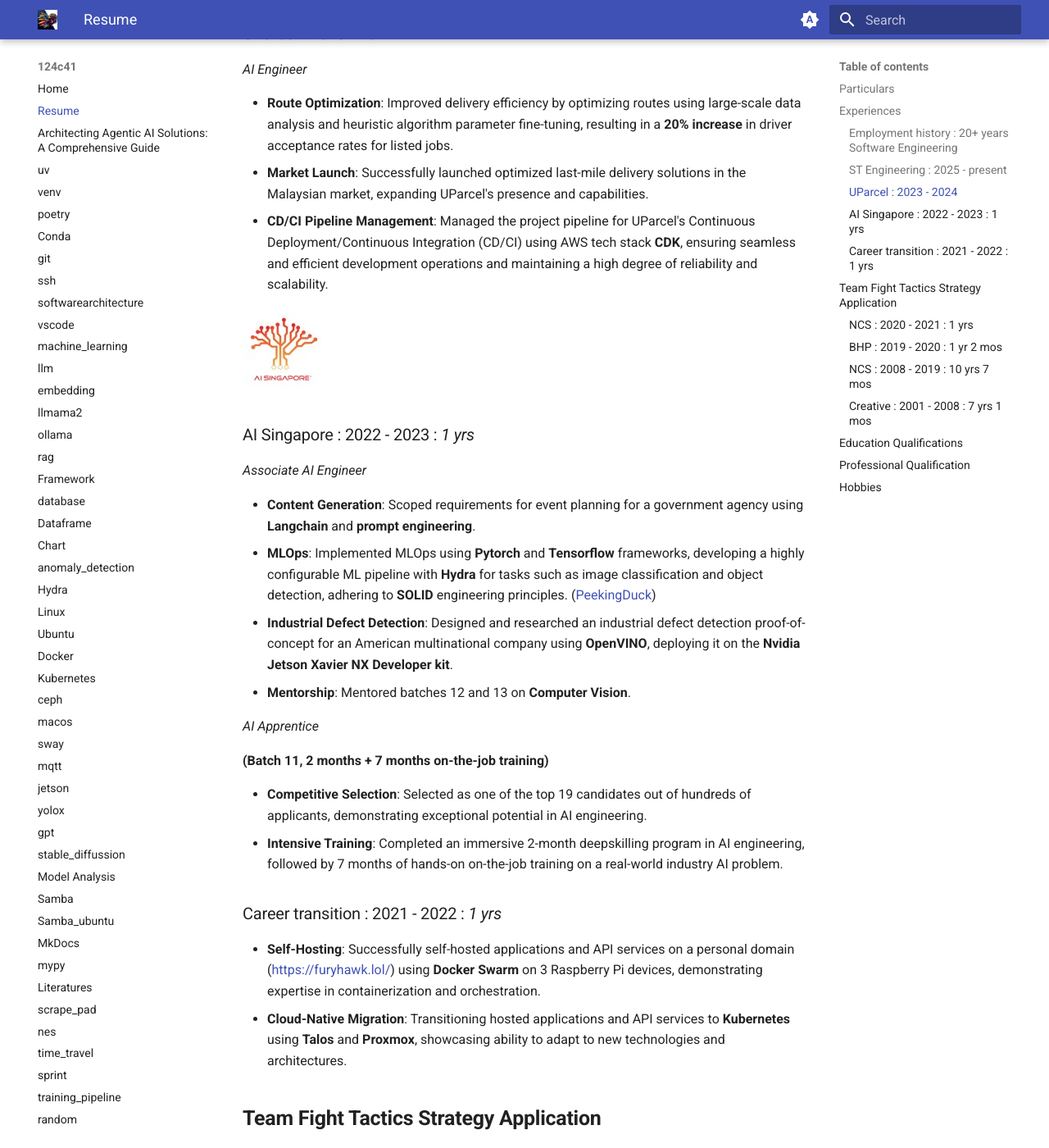
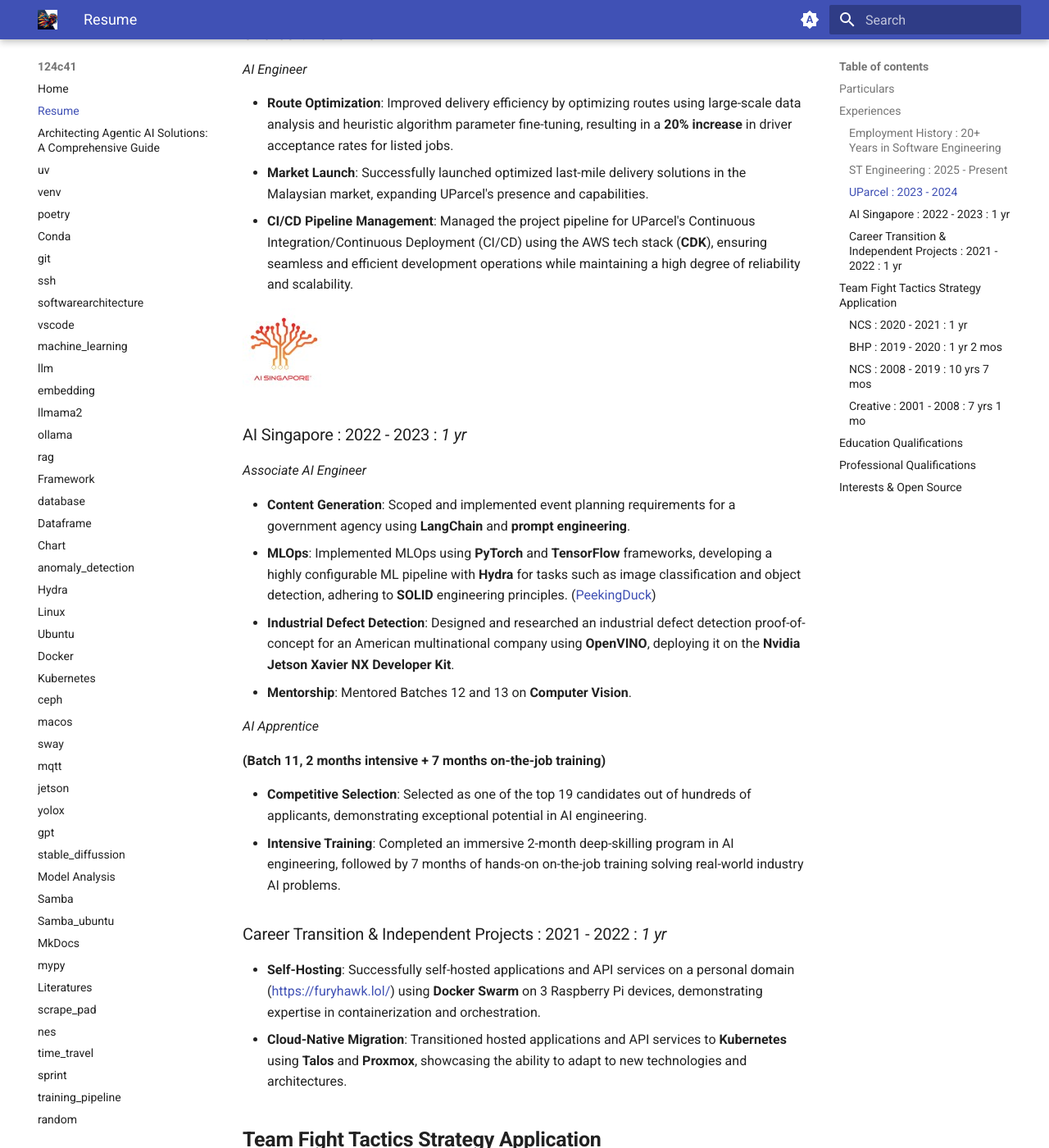
Before and after one commit to furyhawk/124c41, an MkDocs documentation site: the page built from docs/resume.md, in a window 1280 px wide and 1400 px high, scrolled down 2011 px. Shown: the whole window at 82% size. Built offline with MkDocs 1.6.1 and Material for MkDocs 9.7.7, drawn with Linux system fonts in a browser that asks for light colours; some of the changed text lies outside the part shown.

Commit message:
Update resume.md for formatting improvements and content enhancements

````diff
--- a/docs/resume.md
+++ b/docs/resume.md
@@ -1,6 +1,6 @@
 # [Resume](https://furyhawk.github.io/124c41/resume/)
 
-```
+```text
 ▄▄▌ ▐ ▄▌       ▐ ▄  ▄▄ •     ▄▄▄▄▄▄▄▄ . ▄▄· ▄ •▄     • ▌ ▄ ·. ▄▄▄ . ▐ ▄  ▄▄ •
 ██· █▌▐█▪     •█▌▐█▐█ ▀ ▪    •██  ▀▄.▀·▐█ ▌▪█▌▄▌▪    ·██ ▐███▪▀▄.▀·•█▌▐█▐█ ▀ ▪
 ██▪▐█▐▐▌ ▄█▀▄ ▐█▐▐▌▄█ ▀█▄     ▐█.▪▐▀▀▪▄██ ▄▄▐▀▀▄·    ▐█ ▌▐▌▐█·▐▀▀▪▄▐█▐▐▌▄█ ▀█▄
@@ -21,54 +21,44 @@
             <td>Nationality: <strong>Singaporean</strong></td>
         </tr>
         <tr>
-            <td>"Email: "<a href="mailto:gfuryhawk@gmail.com">gfuryhawk@gmail.com</a></td>
+            <td>Email: <a href="mailto:gfuryhawk@gmail.com">gfuryhawk@gmail.com</a></td>
         </tr>
     </tbody>
 </table>
 
-| Code repositories                                                          |
-| -------------------------------------------------------------------------- |
-| [https://github.com/furyhawk](https://github.com/furyhawk)                 |
+| Code Repositories                                                      |
+| ---------------------------------------------------------------------- |
+| [https://github.com/furyhawk](https://github.com/furyhawk)             |
 | [https://www.kaggle.com/teckmengwong](https://www.kaggle.com/teckmengwong) |
 
 
 ## Experiences
 
-### Employment history : *20+ years Software Engineering*
+### Employment History : *20+ Years in Software Engineering*
 
-| Period    | Employer      | Positions             | Responsibilities             |
-| --------- | ------------- | --------------------- | ---------------------------- |
-| 2025-     | ST Engineering| AI Principal Engineer | Kinectics Training Solutions |
-| 2023-2024 | UParcel       | AI Engineer           | Software Engineering         |
-| 2022-2023 | AI Singapore  | Associate AI Engineer | MLOps                        |
-| 2020-2021 | NCS           | Fiori developer       | SAP Edge Implementation      |
-| 2019-2020 | BHP           | Developer             | Fiori Project Implementation |
-| 2006-2019 | NCS           | Senior Consultant     | SAP Consultant/ABAP/Fiori    |
-| 2000-2006 | Creative      | Associate Engineer    | Software QA                  |
+| Period       | Employer      | Position              | Responsibilities             |
+| ------------ | ------------- | --------------------- | ---------------------------- |
+| 2025-Present | ST Engineering| AI Principal Engineer | Kinetics Training Solutions  |
+| 2023-2024    | UParcel       | AI Engineer           | Software Engineering         |
+| 2022-2023    | AI Singapore  | Associate AI Engineer | MLOps                        |
+| 2020-2021    | NCS           | Fiori Developer       | SAP Edge Implementation      |
+| 2019-2020    | BHP           | Developer             | Fiori Project Implementation |
+| 2008-2019    | NCS           | Senior Consultant     | SAP Consultant/ABAP/Fiori    |
+| 2001-2008    | Creative      | Associate Engineer    | Software QA                  |
 
 <p style="page-break-after: always;"> </p>
 
-
-<!-- <table>
-    <tbody>
-        <tr>
-            <td><img src="https://github.com/furyhawk/124c41/raw/main/docs/assets/ai_singapore.jpg" data-canonical-src="https://github.com/furyhawk/124c41/raw/main/docs/assets/ai_singapore.jpg" /></td>
-            <td rowspan=3><strong>AI Singapore</strong> : 2022 - present</td>
-        </tr>
-    </tbody>
-</table> -->
-
 ![https://stengg.com/](assets/stengg.jpg)
-### ST Engineering : 2025 - present
-*Machine Learning Principal Engineer*
+### ST Engineering : 2025 - Present
+*AI Principal Engineer*
 
 * **Platform Development**: Lead the design and development of a scalable AI platform, ensuring high performance and reliability.
 * **MLOps**: Implement and optimize MLOps practices to streamline the machine learning lifecycle, from development to deployment and monitoring.
 * **Standardization**: Establish and enforce best practices for machine learning model development, testing, and deployment.
-* **Collaboration**: Collaborate with cross-functional teams to integrate AI systems into products or services.
-* **Innovation**: Stay abreast of the latest advancements in AI and machine learning, and apply this knowledge to improve our platform and processes.
+* **Collaboration**: Collaborate with cross-functional teams to integrate AI systems into products and services.
+* **Innovation**: Stay abreast of the latest advancements in AI and machine learning, applying this knowledge to improve platform capabilities and processes.
 * **Mentorship**: Provide technical guidance and mentorship to junior engineers and team members.
-* Develop technical proposal and presentations to potential clients.
+* **Client Engagement**: Develop technical proposals and presentations for potential clients.
 
 ![https://www.uparcel.sg/](assets/uparcel.png)
 ### UParcel : 2023 - 2024
@@ -76,53 +66,54 @@
 
 * **Route Optimization**: Improved delivery efficiency by optimizing routes using large-scale data analysis and heuristic algorithm parameter fine-tuning, resulting in a **20% increase** in driver acceptance rates for listed jobs.
 * **Market Launch**: Successfully launched optimized last-mile delivery solutions in the Malaysian market, expanding UParcel's presence and capabilities.
-* **CD/CI Pipeline Management**: Managed the project pipeline for UParcel's Continuous Deployment/Continuous Integration (CD/CI) using AWS tech stack **CDK**, ensuring seamless and efficient development operations and maintaining a high degree of reliability and scalability.
+* **CI/CD Pipeline Management**: Managed the project pipeline for UParcel's Continuous Integration/Continuous Deployment (CI/CD) using the AWS tech stack (**CDK**), ensuring seamless and efficient development operations while maintaining a high degree of reliability and scalability.
 
 ![https://aisingapore.org/](assets/ai_singapore.jpg)
-### AI Singapore : 2022 - 2023 : *1 yrs*
+### AI Singapore : 2022 - 2023 : *1 yr*
 *Associate AI Engineer*
 
-* **Content Generation**: Scoped requirements for event planning for a government agency using **Langchain** and **prompt engineering**.
-* **MLOps**: Implemented MLOps using **Pytorch** and **Tensorflow** frameworks, developing a highly configurable ML pipeline with **Hydra** for tasks such as image classification and object detection, adhering to **SOLID** engineering principles. ([PeekingDuck](https://github.com/aisingapore/PeekingDuck))
-* **Industrial Defect Detection**: Designed and researched an industrial defect detection proof-of-concept for an American multinational company using **OpenVINO**, deploying it on the **Nvidia Jetson Xavier NX Developer kit**.
-* **Mentorship**: Mentored batches 12 and 13 on **Computer Vision**.
+* **Content Generation**: Scoped and implemented event planning requirements for a government agency using **LangChain** and **prompt engineering**.
+* **MLOps**: Implemented MLOps using **PyTorch** and **TensorFlow** frameworks, developing a highly configurable ML pipeline with **Hydra** for tasks such as image classification and object detection, adhering to **SOLID** engineering principles. ([PeekingDuck](https://github.com/aisingapore/PeekingDuck))
+* **Industrial Defect Detection**: Designed and researched an industrial defect detection proof-of-concept for an American multinational company using **OpenVINO**, deploying it on the **Nvidia Jetson Xavier NX Developer Kit**.
+* **Mentorship**: Mentored Batches 12 and 13 on **Computer Vision**.
 
 *AI Apprentice*
 
-**(Batch 11, 2 months + 7 months on-the-job training)**
+**(Batch 11, 2 months intensive + 7 months on-the-job training)**
 
 * **Competitive Selection**: Selected as one of the top 19 candidates out of hundreds of applicants, demonstrating exceptional potential in AI engineering.
-* **Intensive Training**: Completed an immersive 2-month deepskilling program in AI engineering, followed by 7 months of hands-on on-the-job training on a real-world industry AI problem.
+* **Intensive Training**: Completed an immersive 2-month deep-skilling program in AI engineering, followed by 7 months of hands-on on-the-job training solving real-world industry AI problems.
 
-### Career transition : 2021 - 2022 : *1 yrs*
+### Career Transition & Independent Projects : 2021 - 2022 : *1 yr*
 
 * **Self-Hosting**: Successfully self-hosted applications and API services on a personal domain ([https://furyhawk.lol/](https://furyhawk.lol/)) using **Docker Swarm** on 3 Raspberry Pi devices, demonstrating expertise in containerization and orchestration.
-* **Cloud-Native Migration**: Transitioning hosted applications and API services to **Kubernetes** using **Talos** and **Proxmox**, showcasing ability to adapt to new technologies and architectures.
+* **Cloud-Native Migration**: Transitioned hosted applications and API services to **Kubernetes** using **Talos** and **Proxmox**, showcasing the ability to adapt to new technologies and architectures.
 
 **Team Fight Tactics Strategy Application**
 -----------------------------------------
 
 [github.com/furyhawk/tftchamp](https://github.com/furyhawk/tftchamp)
 
-* **Dockerization**: Containerized the application to showcase gamers' meta of current patch using feature importances, utilizing Docker to ensure scalability and reliability.
+* **Dockerization**: Containerized the application to showcase the current patch's gamer meta using feature importances, utilizing Docker to ensure scalability and reliability.
 * **Frontend Development**: Implemented the frontend using **React** and **Zustand**, demonstrating proficiency in building responsive and efficient user interfaces.
 
 ![https://www.ncs.co/en-sg/](assets/ncs.jpg)
-### NCS : 2020 - 2021 : *1 yrs*
+### NCS : 2020 - 2021 : *1 yr*
 
-*Fiori developer*
+*Fiori Developer*
 
-* **SAP Edge Development**: Implemented SAP Edge applications using Agile methodology, demonstrating ability to work iteratively and deliver results in a fast-paced environment.
-* **Maintenance Dashboard**: Developed a Maintenance Dashboard for the Singapore Air Force **F16/Apache** Squadron on Edge devices, improving turnaround reliability and showcasing expertise in building tailored solutions for complex industries.
+* **SAP Edge Development**: Implemented SAP Edge applications using Agile methodology, demonstrating the ability to work iteratively and deliver results in a fast-paced environment.
+* **Maintenance Dashboard**: Developed a Maintenance Dashboard for the Singapore Air Force **F-16/Apache** Squadron on Edge devices, improving turnaround reliability and showcasing expertise in building tailored solutions for complex industries.
 
 <p style="page-break-after: always;"> </p>
+
 ![https://www.bhp.com/](assets/bhp.jpg)
 ### BHP : 2019 - 2020 : *1 yr 2 mos*
 
 *Developer*
 
 * **Global Rollout**: Successfully implemented the Resource Scheduler application globally, enabling mass scheduling of work to personnel while considering work restrictions and capacity availability.
-* **Process Improvement**: Achieved significant reductions in **Time-on-task**, **User Error Rate**, and improved safety compliance, demonstrating ability to develop solutions that drive business value and enhance operational efficiency.
+* **Process Improvement**: Achieved significant reductions in **Time-on-Task** and **User Error Rate**, and improved safety compliance, demonstrating the ability to develop solutions that drive business value and enhance operational efficiency.
 
 ![https://www.ncs.co/en-sg/](assets/ncs.jpg)
 
@@ -138,7 +129,7 @@
 
 ![](assets/creative.jpg)
 
-### Creative : 2001 - 2008 : *7 yrs 1 mos*
+### Creative : 2001 - 2008 : *7 yrs 1 mo*
 
 *Associate Engineer*
 
@@ -153,17 +144,14 @@
 | 2011-2017 | Bachelor of Science IT and Business (ERP)  |
 |           | Singapore University of Social Sciences    |
 
-## Professional Qualification
+## Professional Qualifications
 
-- [Certificate Verification &#8211; AI Professionals Association (AIP)](https://www.aip.org.sg/certificate-verification/2F363E7-2F36256-7B47D/)
-
+- [Certificate Verification – AI Professionals Association (AIP)](https://www.aip.org.sg/certificate-verification/2F363E7-2F36256-7B47D/)
 - **Udacity Nanodegree Program** - Machine Learning Engineer
-
 - **SMU Certificate in Artificial Intelligence Module 1** - Building AI Capability with Basic Coding for Business
-
 - **SAP Certified Application Associate** – Procurement with SAP ERP 6.0 EHP6
-
 - **C_FIORDEV_20 Development Associate** – SAP Fiori Application Developer
 
-## Hobbies
-    - Open source projects
+## Interests & Open Source
+
+- [Active contributor to **Open Source Projects**.](https://github.com/furyhawk)
````
Also changed, not shown: other parts of docs/resume.md (+2 -2 lines).
